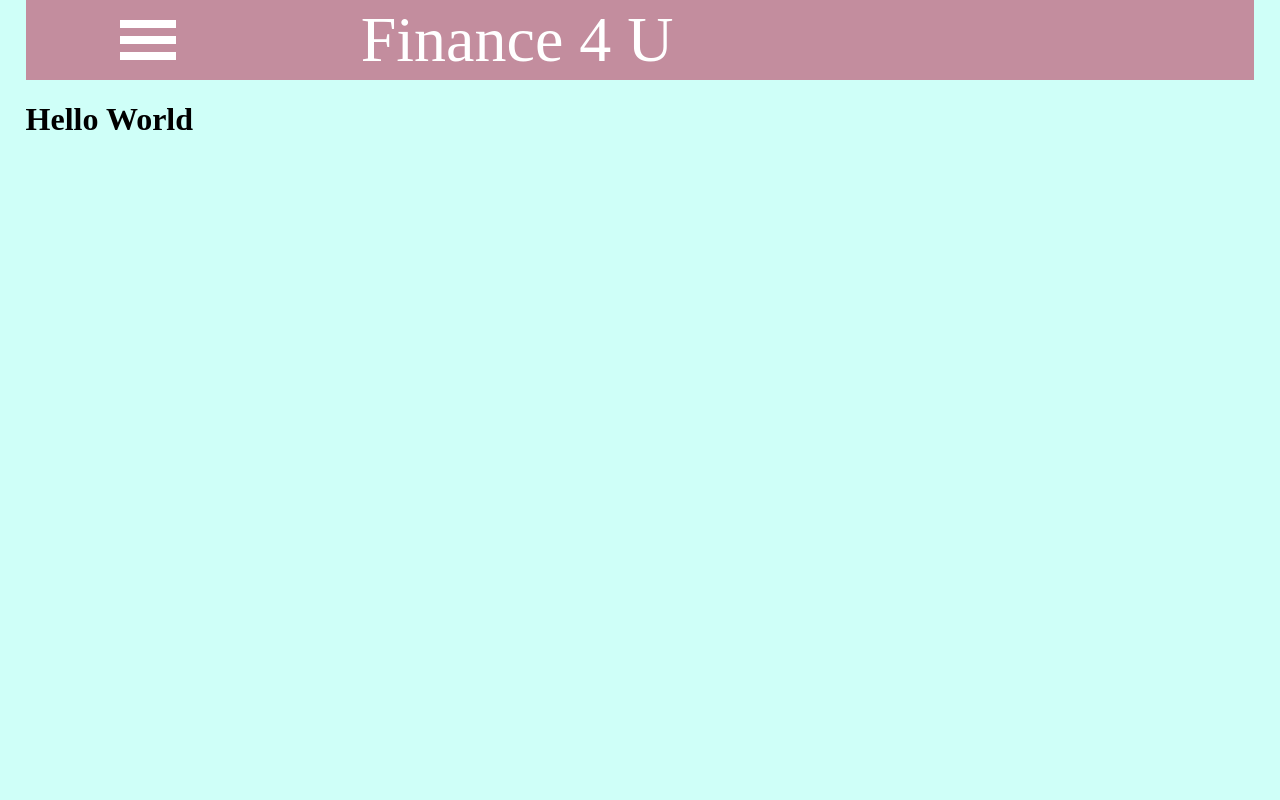
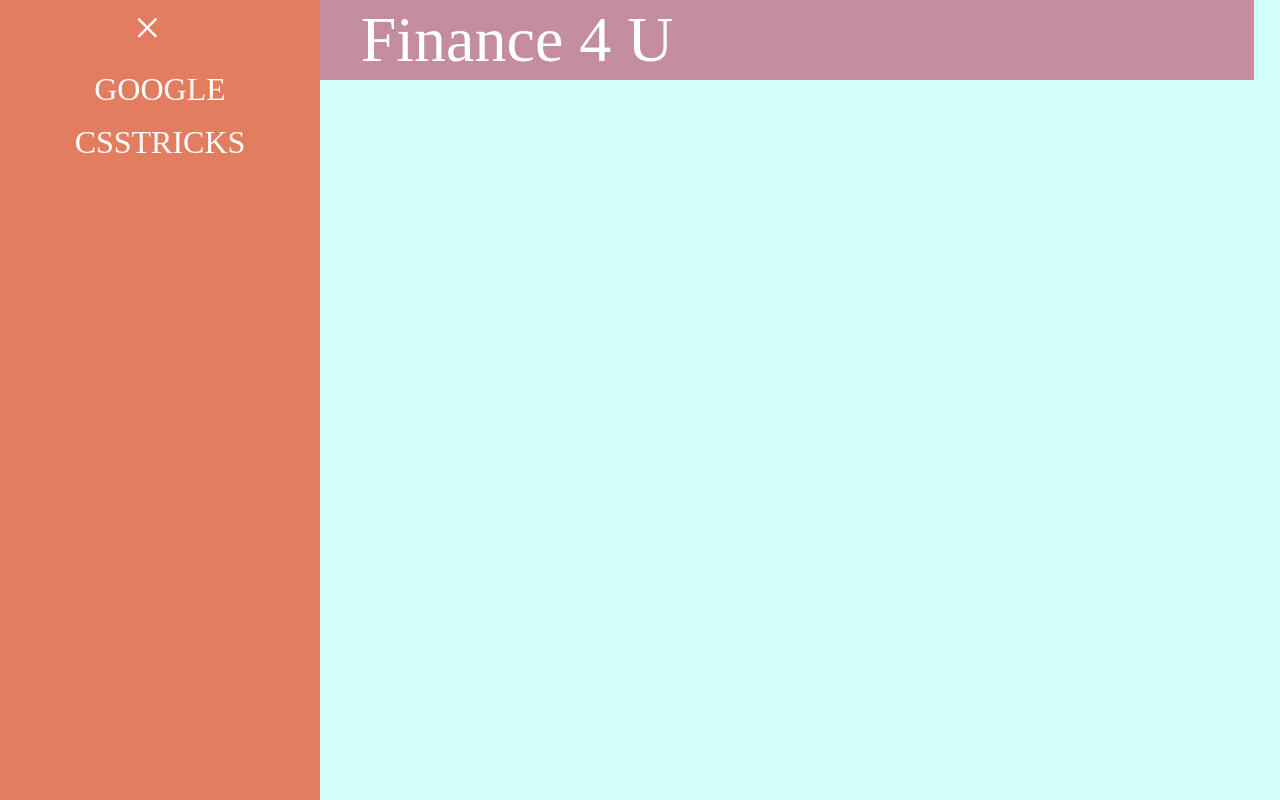
Before and after one commit to RyanWolfen7/FinanceApp, a React (Create React App) app: page / in a window 1280 px wide. Built offline with nearby package versions, Linux system fonts and the light colour scheme; no server answers; what redux-axios-middleware would draw is missing.

Commit message:
dynamisiced side bar

```diff
--- a/src/components/App/App.js
+++ b/src/components/App/App.js
@@ -1,12 +1,12 @@
 import React from 'react'
 import { AppWrapper } from '../../styles/AppStyles'
 import NavBar from '../NavBar/NavBar'
+import Schema from './Schema'
 
 const App = ({ children }) => {
-    console.log(children)
     return (
         <AppWrapper>
-            <NavBar/>
+            <NavBar navLinks={Schema.navLinks}/>
             {children}
         </AppWrapper>
     )
--- /dev/null
+++ b/src/components/App/Schema.js
@@ -0,0 +1,6 @@
+export default {
+    navLinks: {
+        google: 'https://www.google.com/',
+        cssTricks: 'https://css-tricks.com/snippets/css/complete-guide-grid/'
+    }
+}
--- a/src/components/NavBar/NavBar.js
+++ b/src/components/NavBar/NavBar.js
@@ -3,7 +3,8 @@ import { NavContainer, Title, Hamburger } from '../../styles/NavBarStyles'
 import SideBar from './SideBar'
 
 const NavBar = props => {
-    const [sideBar, setSideBar ] = useState({ open: false, width: '25vw'})
+    const { navLinks } = props
+    const [sideBar, setSideBar ] = useState({ open: true, width: '25vw'})
 
     const openSideBar = () => { setSideBar({...sideBar, open: !sideBar.open})}
 
@@ -11,7 +12,7 @@ const NavBar = props => {
         <NavContainer>
             <Hamburger onClick={() => openSideBar()}/>
             <Title> Finance 4 U </Title>
-            <SideBar {...sideBar} openSideBar={openSideBar} />
+            <SideBar {...sideBar} openSideBar={openSideBar} navLinks={navLinks} />
         </NavContainer>
     )
 }
--- a/src/components/NavBar/SideBar.js
+++ b/src/components/NavBar/SideBar.js
@@ -1,12 +1,23 @@
 import React from 'react'
-import { SideNav, CloseButton } from '../../styles/NavBarStyles'
+import { SideNav, SideNavElement, CloseButton } from '../../styles/NavBarStyles'
 
 const SideBar = props => {
-    const { open, width, openSideBar } = props
+    const { open, width, openSideBar, navLinks } = props
+    const linksList = Object.entries(navLinks)
+
+    const renderLinks = () => {
+        // links list 0 is the name, 1 is the href
+        return linksList.map( link => {
+            return (
+                <SideNavElement> <a href={link[1]}> {link[0].toUpperCase()} </a> </SideNavElement>
+            )
+        })
+    }
 
     return (
         <SideNav width={ open ? width : null}>
-            <CloseButton> <a href={null} onClick={ () => { openSideBar()}}> &times; </a> </CloseButton>
+            <CloseButton> <div onClick={ () => { openSideBar()}}> &times; </div> </CloseButton>
+            {renderLinks()}
         </SideNav>
     )
 }
--- a/src/styles/NavBarStyles.js
+++ b/src/styles/NavBarStyles.js
@@ -48,26 +48,49 @@ export const SideNav = styled.div`
     overflow-x: hidden;
     transition: 0.5s;
     dispay: grid;
+    place-items: center;
 `
 
 export const CloseButton = styled.div`
     display: grid;
-    text-decoration: none;
-    font-size: 3rem;
     color: #FFFFFF;
-    transition: 0.3s;
     align-items: center;
     justify-items: end;
     padding-right: 2vw;
 
-    a {
+    div {
         cursor: pointer;
+        text-decoration: none;
+        font-size: 3rem;
+        transition: 0.3s;
     }
 
-    a:hover {
+    div:hover {
         opacty: .8;
         color: black;
         padding: auto;
         border-radius: 5%;
     }
 `
+
+export const SideNavElement = styled.div`
+    display: grid;
+    place-items: center;
+    margin-top: 1rem;
+
+    a {
+        cursor: pointer;
+        color: white;
+        text-decoration: none;
+        font-size: 2rem;
+        transition: ease 0.3s;
+    }
+
+    a:hover {
+        color: #CFFFF8;
+        background: #41B3A3;
+        padding: auto;
+        border-radius: 35%;
+    }
+
+`
```
